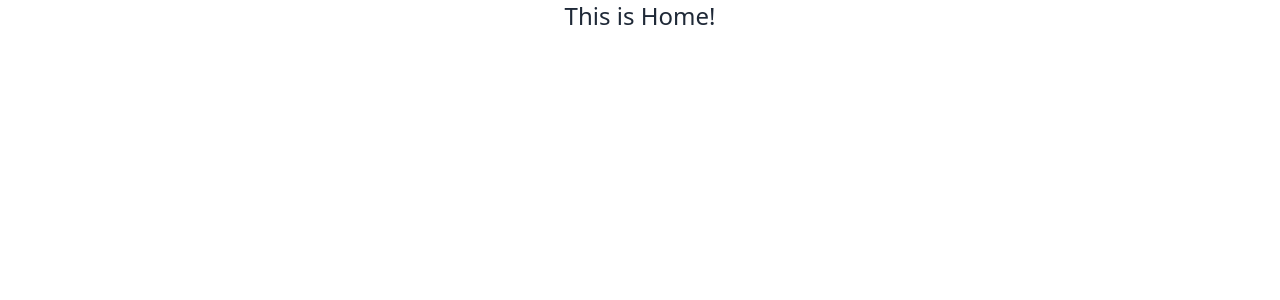
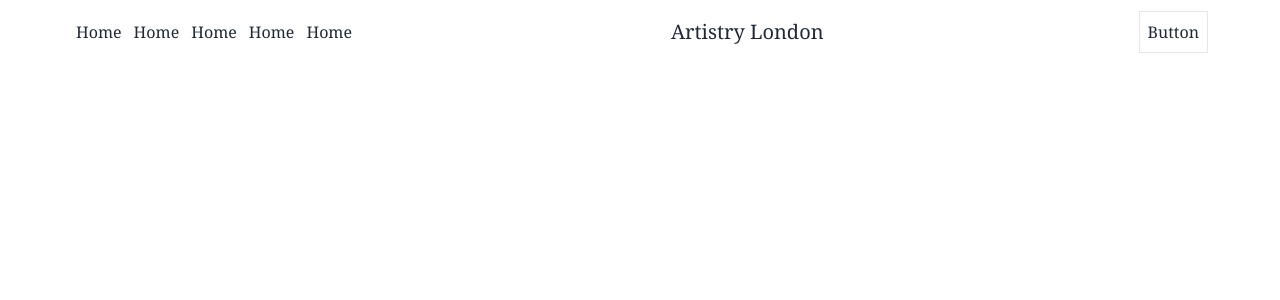
Before and after one commit to Jamil-Aktar-Ifat/Artistry-London-Client, a React (Vite) app: page / in a window 1280 px wide. Shown: the top 300 px of the page. Built offline with nearby package versions, Linux system fonts and the light colour scheme.

Commit message:
navbar added

```diff
--- a/src/Layout/Root.jsx
+++ b/src/Layout/Root.jsx
@@ -2,7 +2,7 @@
 
 const Root = () => {
   return (
-    <div>
+    <div className="max-w-6xl mx-auto">
       <Outlet></Outlet>
     </div>
   );
--- a/src/Pages/Home/Home.jsx
+++ b/src/Pages/Home/Home.jsx
@@ -1,9 +1,9 @@
-
+import Navbar from "../../components/Navbar/Navbar";
 
 const Home = () => {
   return (
     <div>
-      <h2 className="text-2xl text-center">This is Home!</h2>
+      <Navbar></Navbar>
     </div>
   );
 };
--- /dev/null
+++ b/src/components/Navbar/Navbar.jsx
@@ -0,0 +1,53 @@
+import React from "react";
+import { NavLink } from "react-router-dom";
+
+const Navbar = () => {
+  const navLinks = (
+    <div className="flex gap-3">
+      <NavLink>Home</NavLink>
+      <NavLink>Home</NavLink>
+      <NavLink>Home</NavLink>
+      <NavLink>Home</NavLink>
+      <NavLink>Home</NavLink>
+    </div>
+  );
+  return (
+    <div className="navbar flex justify-between ">
+      <div className="lg:hidden">
+        <div className="dropdown">
+          <div tabIndex={0} role="button" className="btn btn-ghost ">
+            <svg
+              xmlns="http://www.w3.org/2000/svg"
+              className="h-5 w-5"
+              fill="none"
+              viewBox="0 0 24 24"
+              stroke="currentColor"
+            >
+              <path
+                strokeLinecap="round"
+                strokeLinejoin="round"
+                strokeWidth="2"
+                d="M4 6h16M4 12h8m-8 6h16"
+              />
+            </svg>
+          </div>
+          <ul
+            tabIndex={0}
+            className="menu menu-sm dropdown-content bg-base-100 rounded-box z-[1] mt-3 w-52 p-2 shadow"
+          >
+            {navLinks}
+          </ul>
+        </div>
+      </div>
+      <div className="hidden lg:flex">
+        <ul className=" menu-horizontal px-1">{navLinks}</ul>
+      </div>
+      <p className=" text-xl">Artistry London</p>
+      <div className="">
+        <a className="border p-2">Button</a>
+      </div>
+    </div>
+  );
+};
+
+export default Navbar;
--- a/src/index.css
+++ b/src/index.css
@@ -1,3 +1,8 @@
+@import url("https://fonts.googleapis.com/css2?family=Source+Serif+4:ital,opsz,wght@0,8..60,200..900;1,8..60,200..900&display=swap");
+body {
+  font-family: Georgia, helvetica, "Times New Roman", Times, serif;
+}
+
 @tailwind base;
 @tailwind components;
 @tailwind utilities;
```
